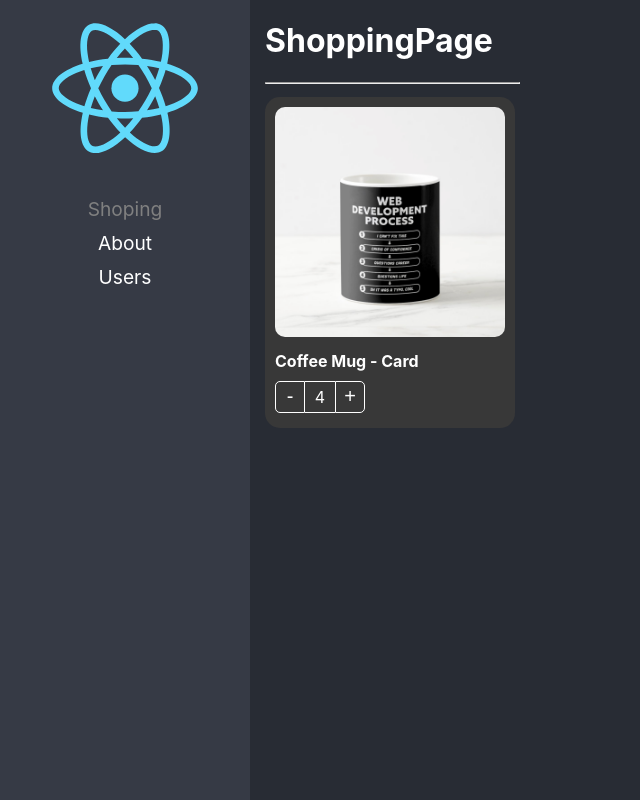
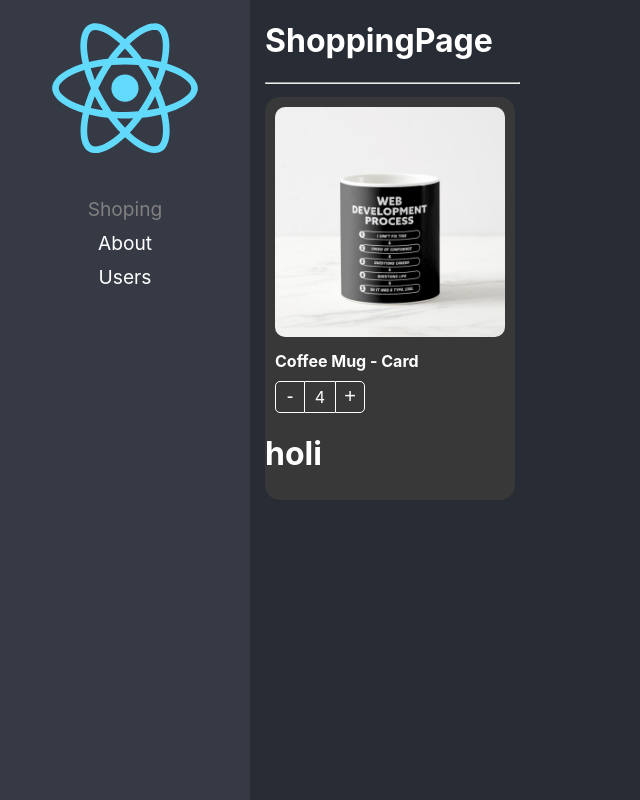
Before and after one commit to EzequielPasillasGonzalez/basic-react-app, a React (Vite) app: page / in a window 1280 px wide. Shown: the whole page, without its empty margins (0-640 px from the left). Built offline with nearby package versions, Linux system fonts and the light colour scheme.

Commit message:
feat: agregar soporte para valores iniciales y control de maxCount en ProductButtons y ProductCard

```diff
--- a/src/02-component-patterns/components/ProductButtons.tsx
+++ b/src/02-component-patterns/components/ProductButtons.tsx
@@ -1,4 +1,4 @@
-import { useContext, type CSSProperties } from "react";
+import { useCallback, useContext, type CSSProperties } from "react";
 import styles from "@/02-component-patterns/styles/styles.module.css";
 import { ProductContext } from "@/02-component-patterns/context/ProductConter.ts";
 
@@ -8,7 +8,17 @@ export interface Props {
 }
 
 export const ProductButtons = ({ className, style }: Props) => {
-  const { handleIncreaseBy, counter } = useContext(ProductContext);
+  // TODO: extraer maxCount
+  const { handleIncreaseBy, counter, initialValues } =
+    useContext(ProductContext);
+
+  // todo: isMaxReached = useCallback, [counter, maxCount]
+  // true si el count == maxCount
+  // false si el count != maxCount
+  const isMaxReached = useCallback(
+    () => !!initialValues?.maxCount && counter === initialValues.maxCount,
+    [counter, initialValues?.maxCount],
+  );
 
   return (
     <div className={`${styles.buttonsContainer} ${className}`} style={style}>
@@ -21,7 +31,10 @@ export const ProductButtons = ({ className, style }: Props) => {
 
       <div className={styles.countLabel}> {counter} </div>
 
-      <button className={styles.buttonAdd} onClick={() => handleIncreaseBy(+1)}>
+      <button
+        className={`${styles.buttonAdd}  ${isMaxReached() ? styles.disabled : ""}`}
+        onClick={() => handleIncreaseBy(+1)}
+      >
         +
       </button>
     </div>
--- a/src/02-component-patterns/components/ProductCard.tsx
+++ b/src/02-component-patterns/components/ProductCard.tsx
@@ -1,4 +1,4 @@
-import { type CSSProperties, type ReactElement } from "react";
+import { type CSSProperties, type JSX } from "react";
 
 import styles from "@/02-component-patterns/styles/styles.module.css";
 import { useProduct } from "@/02-component-patterns/hooks/useProduct.ts";
@@ -13,7 +13,8 @@ const { Provider } = ProductContext;
 
 export interface Props {
   product: Product;
-  children?: ReactElement | ReactElement[];
+  // children?: ReactElement | ReactElement[];
+  children: (message: string) => JSX.Element;
   className?: string;
   style?: CSSProperties;
   onChange?: (args: onChangeArgs) => void;
@@ -44,10 +45,11 @@ export const ProductCard = ({
         counter,
         handleIncreaseBy,
         product,
+        initialValues,
       }}
     >
       <div className={`${styles.productCard} ${className}`} style={style}>
-        {children}
+        {children("holi")}
       </div>
     </Provider>
   );
--- a/src/02-component-patterns/interfaces/interfaces.ts
+++ b/src/02-component-patterns/interfaces/interfaces.ts
@@ -14,6 +14,7 @@ export interface ProductContextProps {
   counter: number;
   handleIncreaseBy: (value: number) => void;
   product: Product;
+  initialValues?: InitialValues;
 }
 
 export interface ProductCardHOCProps {
--- a/src/02-component-patterns/pages/ShoppingPage.tsx
+++ b/src/02-component-patterns/pages/ShoppingPage.tsx
@@ -23,6 +23,9 @@ export const ShoppingPage = () => {
           />
           <ProductCard.Title className=" text-bold" />
           <ProductCard.Buttons className="custom-buttons" />
+           <ProductImage className="custom-image" />
+          <ProductTitle title={product.title} className=" text-bold" />
+          <ProductButtons className="custom-buttons" />
         </ProductCard> */}
 
         {/* // notes:  Diferentes maenras de poner los children  */}
@@ -35,9 +38,14 @@ export const ShoppingPage = () => {
             maxCount: 10,
           }}
         >
-          <ProductImage className="custom-image" />
-          <ProductTitle title={product.title} className=" text-bold" />
-          <ProductButtons className="custom-buttons" />
+          {(message) => (
+            <>
+              <ProductImage className="custom-image" />
+              <ProductTitle title={product.title} className=" text-bold" />
+              <ProductButtons className="custom-buttons" />
+              <h1>{message}</h1>
+            </>
+          )}
         </ProductCard>
       </div>
     </div>
--- a/src/02-component-patterns/styles/styles.module.css
+++ b/src/02-component-patterns/styles/styles.module.css
@@ -1,5 +1,3 @@
-
-
 .productCard {
   background-color: white;
   border-radius: 15px;
@@ -60,3 +58,9 @@
 .buttonAdd:hover {
   background-color: rgba(0, 0, 0, 0.1);
 }
+
+.disabled {
+  border-color: grey !important;
+  border-left: 1px solid white !important;
+  color: grey !important;
+}
```
Lines whose indentation alone changed are shown as unchanged.
